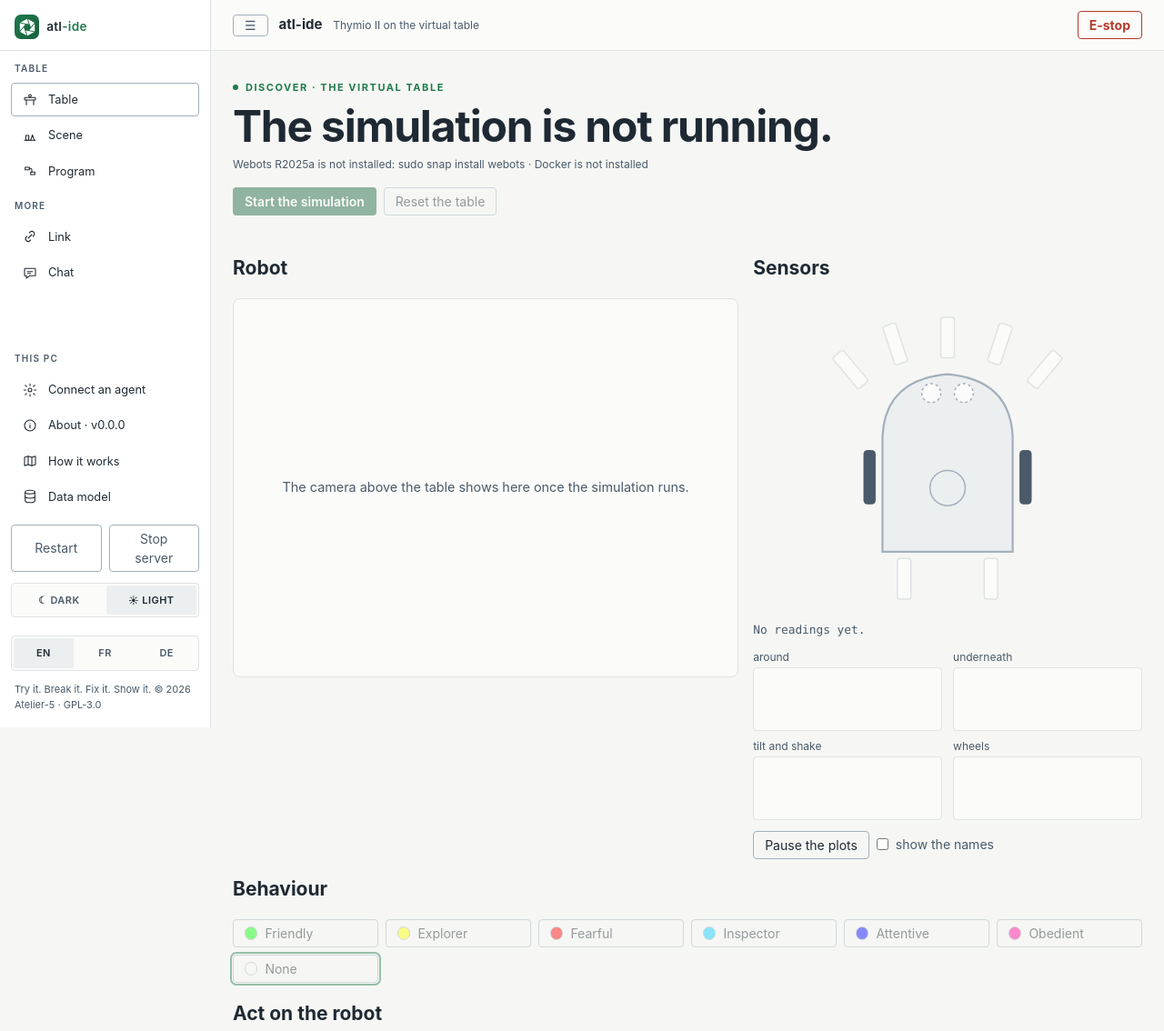
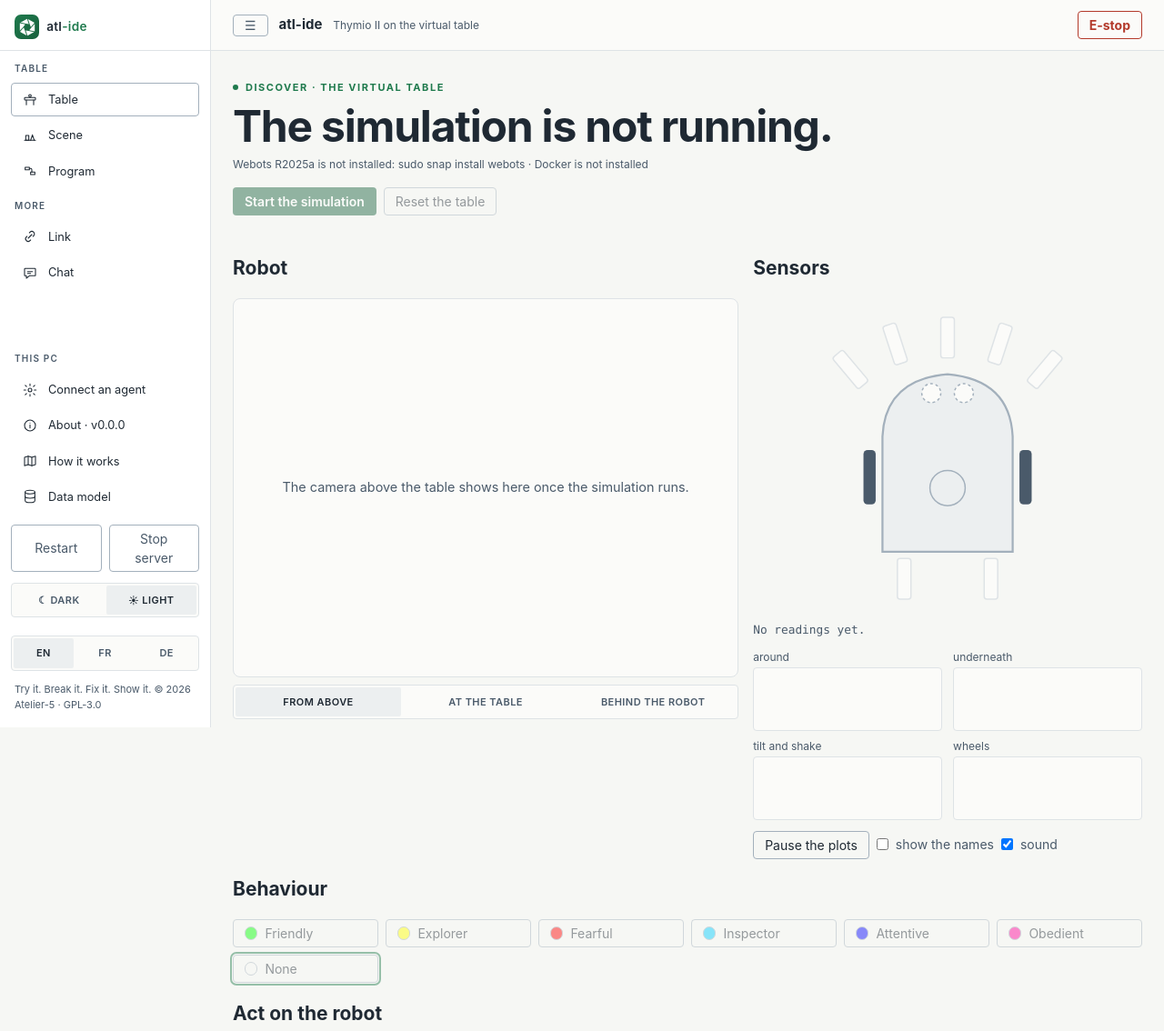
Before and after one commit to Atelier-5/atl-ide, a Flask app: page / in a window 1280 px wide. Shown: the top 1134 px of the page at 91% size. Run offline with Flask 3, Linux system fonts and the light colour scheme; data that the repository does not hold is empty; parts of the project's set-up code (start-up, migrations or seed data) failed here and were passed over.

Commit message:
Camera views and the Thymio's sounds on the page
- three views under the camera: from above, at the table, behind the robot
- sound (the Webots Thymio is silent): a tune when a behaviour starts or
  stops, a beep per button, the claps, a warning at the edge, an alarm when
  Fearful is trapped or lifted; a toggle, remembered
- texts in French and German

Co-Authored-By: Claude Opus 5.5 <noreply@anthropic.com>

```diff
--- a/atl/app.py
+++ b/atl/app.py
@@ -96,7 +96,7 @@ def favicon():
 # The page never talks to the gateway itself: these routes pass a fixed set of
 # calls through, so the gateway stays reachable from this server only.
 
-ROBOT_ACTIONS = ("drive", "behaviour", "button", "clap", "lift", "led", "estop", "reset", "place")
+ROBOT_ACTIONS = ("drive", "behaviour", "button", "clap", "lift", "led", "estop", "reset", "place", "view")
 
 
 def twin_dir():
--- a/atl/static/app.js
+++ b/atl/static/app.js
@@ -188,7 +188,7 @@ function drawSim(s) {
   document.querySelectorAll("#pad button").forEach((b) => { b.disabled = !running || S.behaviour !== "none"; });
   if (running && !S.camera) {
     S.camera = true;
-    $("#overview").innerHTML = `<img src="/api/robot/camera.mjpg" alt="${core.esc(tr("The table seen from above, live"))}">`;
+    $("#overview").innerHTML = `<img src="/api/robot/camera.mjpg" alt="${core.esc(tr("The table seen by its camera, live"))}">`;
   } else if (!running && S.camera) {
     S.camera = false;
     $("#overview").innerHTML = `<p class="empty">${core.esc(tr("The camera above the table shows here once the simulation runs."))}</p>`;
@@ -266,6 +266,8 @@ function drawRobot(r) {
   S.lifted = !!r.lifted;
   $("#btn-lift").textContent = tr(S.lifted ? "Put it down" : "Lift the robot");
   $("#btn-lift").setAttribute("aria-pressed", String(S.lifted));
+  markView(r.view || "top");
+  sounds(r, doing);
 }
 async function pollRobot() {
   if (S.phase !== "running" || S.tab !== "table") return;
@@ -284,6 +286,89 @@ $("#btn-estop").addEventListener("click", () => {
   if (S.phase !== "running") return core.toast(tr("The simulation is not running: start it on the Table screen."));
   robot("estop", { on: !S.estop });
 });
+
+/* the camera's views: the supervisor moves its camera (views.py in atl-bot-thymio) */
+function markView(view) {
+  document.querySelectorAll("#view-seg [data-view]").forEach((b) => {
+    const on = b.dataset.view === view;
+    b.classList.toggle("app-seg__option--on", on);
+    b.setAttribute("aria-pressed", String(on));
+  });
+}
+document.querySelectorAll("#view-seg [data-view]").forEach((b) => b.addEventListener("click", () => {
+  if (S.phase !== "running") return;
+  markView(b.dataset.view);
+  robot("view", { view: b.dataset.view });
+}));
+
+/* sound: the Webots Thymio is silent, so the page plays what the real one would (Web Audio, after the first click) */
+const SOUND = { ctx: null, on: true, behaviour: "none", doing: "", alarmAt: 0 };
+function audio() {
+  if (!SOUND.ctx) {
+    try { SOUND.ctx = new (window.AudioContext || window.webkitAudioContext)(); } catch (_) { return null; }
+  }
+  if (SOUND.ctx.state === "suspended") SOUND.ctx.resume();
+  return SOUND.ctx;
+}
+// notes: [frequency Hz (0: a clap's noise), seconds], one after the other
+function play(notes, wave = "triangle") {
+  const ctx = SOUND.on && audio();
+  if (!ctx) return;
+  let t = ctx.currentTime + 0.01;
+  for (const [f, d] of notes) {
+    const gain = ctx.createGain();
+    gain.gain.setValueAtTime(0.0001, t);
+    gain.gain.exponentialRampToValueAtTime(0.18, t + 0.01);
+    gain.gain.exponentialRampToValueAtTime(0.0001, t + d);
+    gain.connect(ctx.destination);
+    let src;
+    if (f) {
+      src = ctx.createOscillator();
+      src.type = wave;
+      src.frequency.setValueAtTime(f, t);
+    } else {
+      const buf = ctx.createBuffer(1, Math.ceil(ctx.sampleRate * d), ctx.sampleRate), data = buf.getChannelData(0);
+      for (let i = 0; i < data.length; i++) data[i] = (Math.random() * 2 - 1) * (1 - i / data.length);
+      src = ctx.createBufferSource();
+      src.buffer = buf;
+    }
+    src.connect(gain);
+    src.start(t);
+    src.stop(t + d + 0.02);
+    t += d + 0.03;
+  }
+}
+const TUNES = {
+  start: [[523, 0.09], [659, 0.09], [784, 0.14]],      // a behaviour starts
+  stop: [[784, 0.09], [523, 0.16]],                    // back to none
+  button: [[880, 0.06]],
+  edge: [[1175, 0.07], [1175, 0.07]],                  // the table ends here
+  alarm: [[988, 0.12], [740, 0.12], [988, 0.12], [740, 0.12]],
+};
+function sounds(r, doing) {
+  if (S.behaviour !== SOUND.behaviour) play(TUNES[S.behaviour === "none" ? "stop" : "start"]);
+  if (doing.startsWith("edge") && !SOUND.doing.startsWith("edge")) play(TUNES.edge, "square");
+  if ((doing === "trapped: alarm" || doing === "lifted") && Date.now() - SOUND.alarmAt > 1500) {
+    SOUND.alarmAt = Date.now();
+    play(TUNES.alarm, "square");
+  }
+  SOUND.behaviour = S.behaviour;
+  SOUND.doing = doing;
+}
+document.querySelectorAll("#touch [data-button]").forEach((b) => b.addEventListener("click", () => play(TUNES.button)));
+document.querySelectorAll("[data-clap]").forEach((b) =>
+  b.addEventListener("click", () => play(Array.from({ length: Number(b.dataset.clap) }, () => [0, 0.08]))));
+function soundOn(on) {
+  SOUND.on = on;
+  $("#chk-sound").checked = on;
+  try { localStorage.setItem("atl-ide-sound", on ? "on" : "off"); } catch (_) { /* private window */ }
+}
+$("#chk-sound").addEventListener("change", (e) => { soundOn(e.target.checked); if (e.target.checked) play(TUNES.button); });
+{
+  let saved = null;
+  try { saved = localStorage.getItem("atl-ide-sound"); } catch (_) { /* private window */ }
+  soundOn(saved !== "off");
+}
 
 /* driving by hand: the command again every 200 ms while held, a stop on release (the driver's watchdog: 0.5 s) */
 const DRIVE = { fwd: [0.1, 0], back: [-0.1, 0], left: [0, 1.6], right: [0, -1.6], stop: [0, 0] };
--- a/atl/static/style.css
+++ b/atl/static/style.css
@@ -310,3 +310,6 @@ button.danger.strip__estop { margin-right: 0; font-weight: 700; }
 body:not(.names-off) .plots .sensor-name { display: inline; } body:not(.names-off) .plots .plain { display: none; }
 #sensor-values { font-family: var(--app-font-mono); font-size: 0.8rem; }
 .pad button:disabled, .behaviour:disabled { cursor: not-allowed; }
+
+/* the camera's views: under the picture, as wide as it */
+.view-seg { grid-template-columns: repeat(3, 1fr); margin: var(--app-space-2) 0 0; }
--- a/atl/templates/index.html
+++ b/atl/templates/index.html
@@ -102,6 +102,11 @@
           <section class="panel" aria-labelledby="h-robot">
             <h2 id="h-robot">Robot</h2>
             <div class="overview" id="overview"><p class="empty">The camera above the table shows here once the simulation runs.</p></div>
+            <div class="app-seg view-seg" role="group" aria-label="Camera view" id="view-seg">
+              <button type="button" class="app-seg__option app-seg__option--on" data-view="top" aria-pressed="true">from above</button>
+              <button type="button" class="app-seg__option" data-view="table" aria-pressed="false">at the table</button>
+              <button type="button" class="app-seg__option" data-view="follow" aria-pressed="false">behind the robot</button>
+            </div>
           </section>
 
           <section class="panel" aria-labelledby="h-sensors">
@@ -124,6 +129,7 @@
             <div class="actions">
               <button type="button" id="btn-pause" aria-pressed="false">Pause the plots</button>
               <label class="toggle"><input type="checkbox" id="chk-names"> show the names</label>
+              <label class="toggle"><input type="checkbox" id="chk-sound" checked> sound</label>
             </div>
           </section>
         </div>
```
Also changed, not shown: atl/i18n/de.json (+8 -1 lines), atl/i18n/fr.json (+8 -1 lines), tests/test_sim.py (+1 -1 lines).
